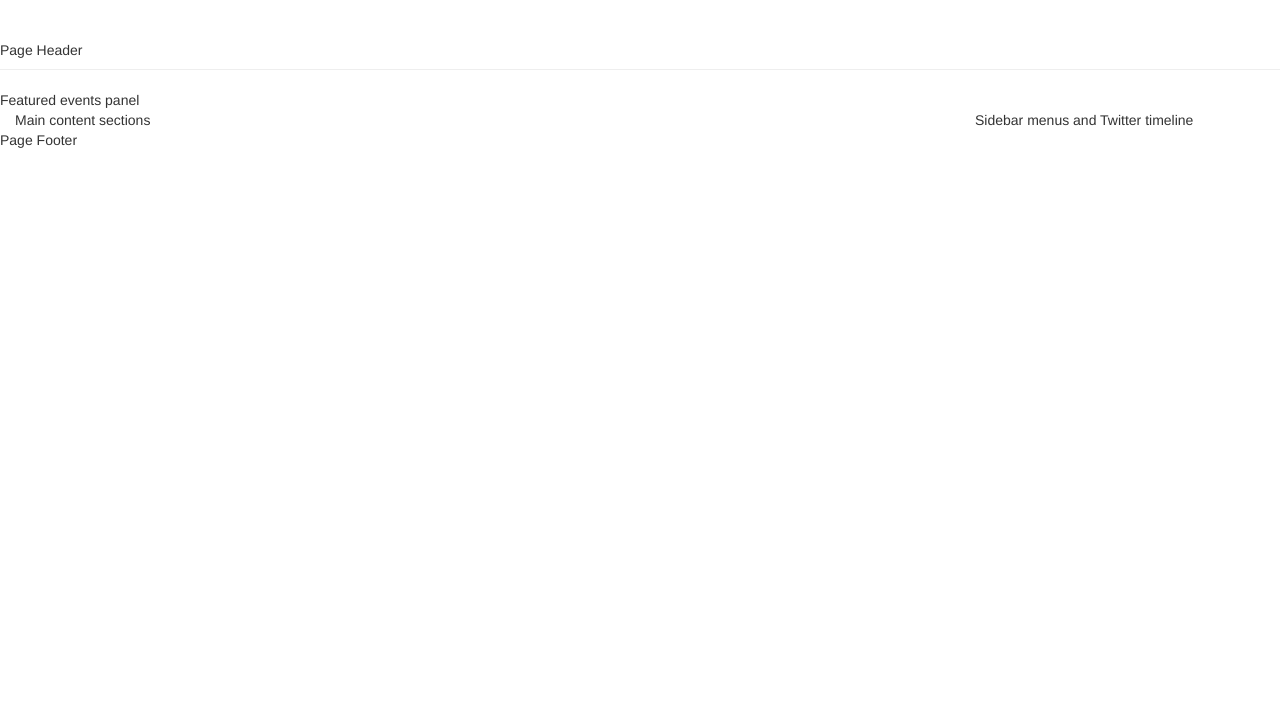
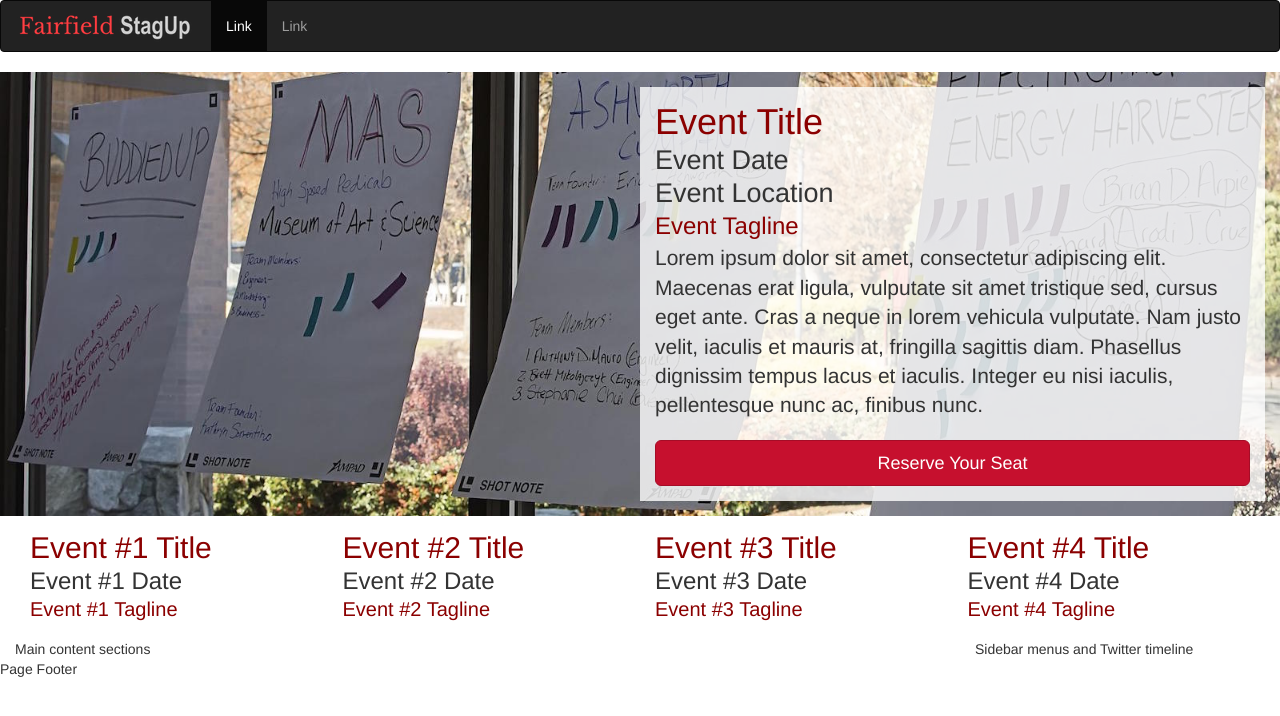
Before and after one commit to emilypolanco/stagup-bootstrap, a plain HTML site: page index.html in a window 1280 px wide. Drawn offline with nearby package versions, Linux system fonts and the light colour scheme.

Commit message:
Completed part 4
Backgrounds, Typography, and Buttons

```diff
--- /dev/null
+++ b/assets/css/styles.css
@@ -0,0 +1,48 @@
+/**
+* ====================================================================
+*  styles.css -- Global styles for the Fairfield StagUp website
+* ====================================================================
+*/
+
+/*---- Basic Styling ----*/
+h1 {
+  color:darkred;
+}
+.btn-primary {
+    background-color: #C6102E; /* bright cherry red */
+    border-color: #A50D27; /* a darker shade of the same red */
+}
+/*---- Navbar Styling ----*/
+.navbar-brand { padding: 6px 15px;}
+/*---- Feature-Panel Styling ----*/
+.feature-panel h1, .feature-panel h2, .feature-panel h3 {
+  margin:0 0 4px;
+}
+.feature-panel h3 {
+  color: darkred;
+}
+.featured-events-top {
+  background-image: url(../images/FeaturePhoto.jpg);
+  background-size: cover;
+  background-position: center center;
+  padding: 15px;
+}
+.featured-text-container {
+  background-color: rgba(100%, 100%, 100%, 0.8);
+  padding: 15px;
+}
+.featured-events-top h2 {
+  font-size: 27px;
+}
+.featured-events-bottom {
+  padding: 15px;
+}
+.featured-events-bottom h1 {
+  font-size: 30px;
+}
+.featured-events-bottom h2 {
+  font-size: 24px;
+}
+.featured-events-bottom h3 {
+  font-size:20px;
+}
--- a/index.html
+++ b/index.html
@@ -9,6 +9,8 @@
 
     <!-- Bootstrap -->
     <link rel="stylesheet" href="https://maxcdn.bootstrapcdn.com/bootstrap/3.3.5/css/bootstrap.min.css">
+    <!-- Custom Styling -->
+<link rel="stylesheet" href="assets/css/styles.css">
 
     <!-- HTML5 shim and Respond.js for IE8 support of HTML5 elements and media queries -->
     <!-- WARNING: Respond.js doesn't work if you view the page via file:// -->
@@ -19,12 +21,71 @@
   </head>
   <body>
     <div class="container-fluid">
-      <header class="page-header row">
-        Page Header
+      <header class="masthead row">
+        <!-- Navbar Start -->
+        <nav class="navbar navbar-inverse">
+          <div class="container-fluid">
+            <!-- Brand and toggle get grouped for better mobile display -->
+            <div class="navbar-header">
+              <button type="button" class="navbar-toggle collapsed" data-toggle="collapse" data-target="#bs-example-navbar-collapse-1" aria-expanded="false">
+                <span class="sr-only">Toggle navigation</span>
+                <span class="icon-bar"></span>
+                <span class="icon-bar"></span>
+                <span class="icon-bar"></span>
+              </button>
+              <a class="navbar-brand" href="#"><img src="assets/images/FairfieldStagUp.png" alt="brand"></a>
+            </div>
+
+            <!-- Collect the nav links, forms, and other content for toggling -->
+            <div class="collapse navbar-collapse" id="bs-example-navbar-collapse-1">
+              <ul class="nav navbar-nav">
+                <li class="active"><a href="#">Link <span class="sr-only">(current)</span></a></li>
+                <li><a href="#">Link</a></li>
+              </ul>
+            </div><!-- /.navbar-collapse -->
+          </div><!-- /.container-fluid -->
+        </nav>
+        <!-- Navbar End -->
       </header>
-      <section class="feature-panel row">
-        Featured events panel
-      </section>
+      <section class="feature-panel">
+        <div class="featured-events-top row">
+          <div class="featured-text-container col-sm-8 col-sm-offset-4 col-md-6 col-md-offset-6">
+            <h1>Event Title</h1>
+            <h2>Event Date</h2>
+            <h2>Event Location</h2>
+            <h3>Event Tagline</h3>
+            <p class="lead">Lorem ipsum dolor sit amet, consectetur adipiscing elit.
+            Maecenas erat ligula, vulputate sit amet tristique sed,
+            cursus eget ante. Cras a neque in lorem vehicula vulputate.
+            Nam justo velit, iaculis et mauris at, fringilla sagittis diam.
+            Phasellus dignissim tempus lacus et iaculis.
+            Integer eu nisi iaculis, pellentesque nunc ac, finibus nunc.</p>
+            <a href="#" class="btn btn-primary btn-lg btn-block">Reserve Your Seat</a>
+          </div>
+        </div>
+        <div class="featured-events-bottom row">
+          <div class="featured-event-teaser col-md-3 col-sm-6">
+            <h1>Event #1 Title</h1>
+            <h2>Event #1 Date</h2>
+            <h3>Event #1 Tagline</h3>
+          </div>
+          <div class="featured-event-teaser col-md-3 col-sm-6">
+            <h1>Event #2 Title</h1>
+            <h2>Event #2 Date</h2>
+            <h3>Event #2 Tagline</h3>
+          </div>
+          <div class="featured-event-teaser col-md-3 col-sm-6">
+            <h1>Event #3 Title</h1>
+            <h2>Event #3 Date</h2>
+            <h3>Event #3 Tagline</h3>
+          </div>
+          <div class="featured-event-teaser col-md-3 col-sm-6">
+            <h1>Event #4 Title</h1>
+            <h2>Event #4 Date</h2>
+            <h3>Event #4 Tagline</h3>
+          </div>
+        </div>
+</section>
       <div class="row">
         <main class="main-content col-sm-9">
           Main content sections
```
Also changed, not shown: navbar.html (deleted, +0 -100 lines), assets/images/FairfieldStagUp.png (added), assets/images/FeaturePhoto.jpg (added).
